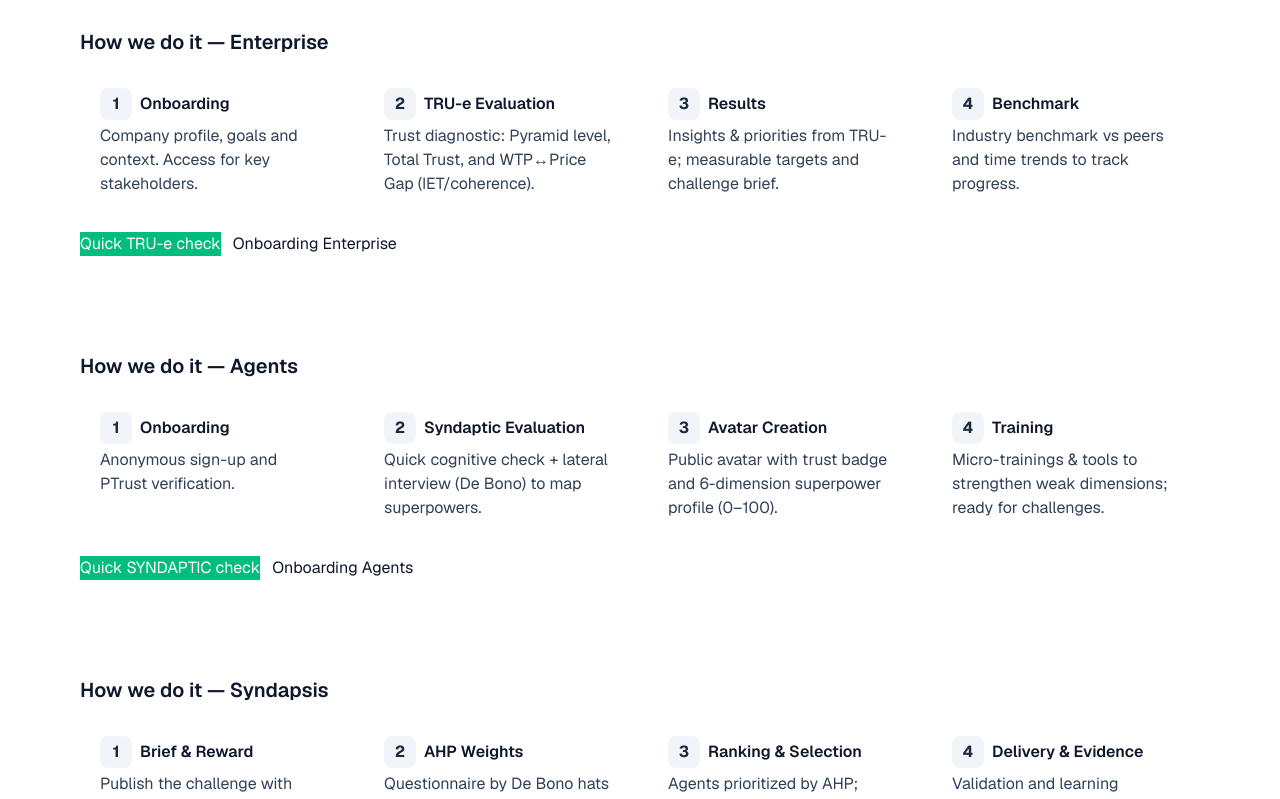
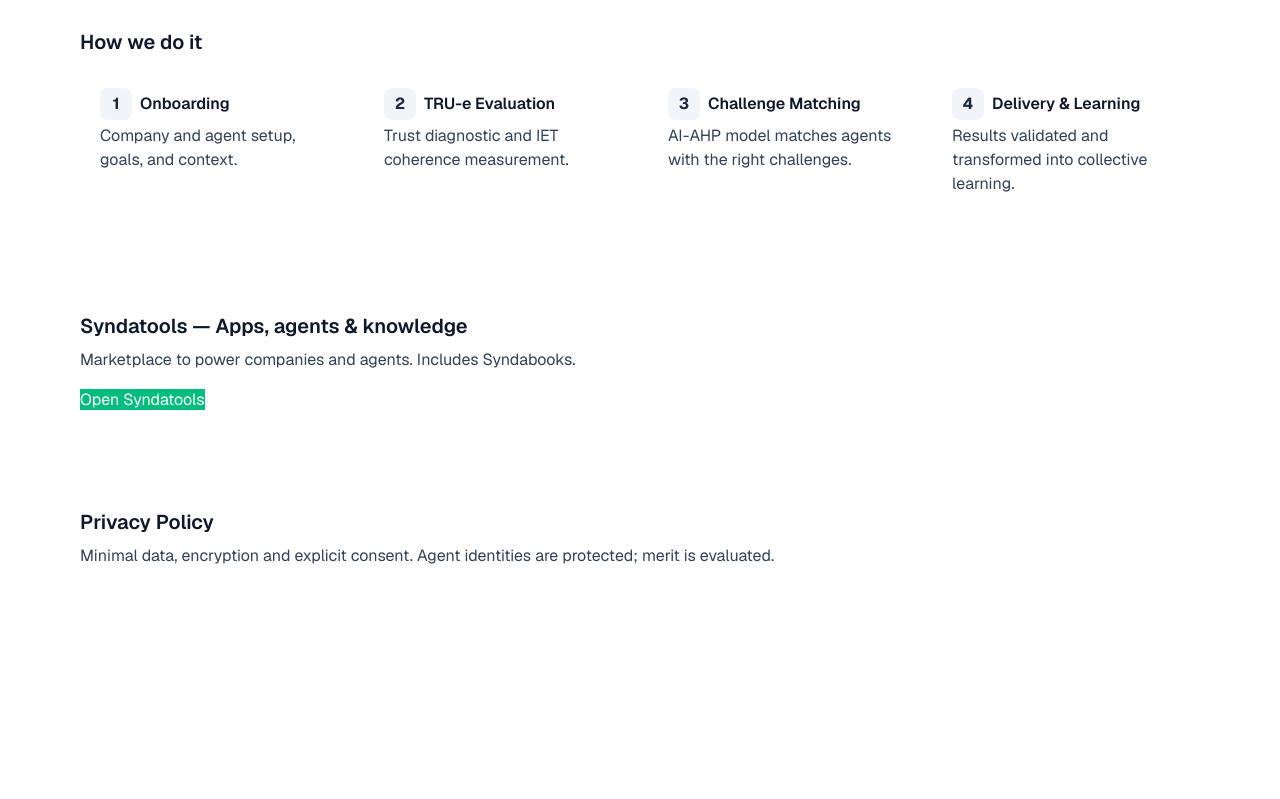
Before and after one commit to christopherrichardson25-SYNDA/syndaverse-dashboard, a Next.js app: page / in a window 1280 px wide. Shown: the part 1460-2259 px from the top of the page. After the commit the page ends 2076 px from the top, so only its background shows below. Built offline with nearby package versions, Linux system fonts and the light colour scheme.

Commit message:
Update page.tsx

```diff
--- a/app/page.tsx
+++ b/app/page.tsx
@@ -26,7 +26,10 @@
       <NavHeader onOpenChat={() => setChatOpen(true)} />
 
       {/* HERO */}
-      <section className="hero relative bg-gradient-to-r from-sky-700 to-blue-900 text-white">
+      <section
+        id="hero"
+        className="hero relative bg-gradient-to-r from-sky-700 to-blue-900 text-white"
+      >
         <div className="container mx-auto max-w-6xl px-4 py-14">
           <div className="grid items-center gap-8 md:grid-cols-2">
             <div>
@@ -34,12 +37,16 @@
                 We make the invisible visible
               </h1>
               <p className="mt-4 text-white/90 md:text-lg">
-                We unite <b>science</b>, <b>resonance</b>, and <b>community</b> to
-                turn <b>difference</b> into a <b>superpower</b> and transform the
-                invisible into a <b>creative force</b>.
+                We unite <b>science</b>, <b>resonance</b>, and <b>community</b>{" "}
+                to turn <b>difference</b> into a <b>superpower</b> and transform
+                the invisible into a <b>creative force</b>.
               </p>
               <div className="mt-6 flex flex-wrap gap-3">
-                <button type="button" className="btn-primary" onClick={() => setManifestoOpen(true)}>
+                <button
+                  type="button"
+                  className="btn-primary"
+                  onClick={() => setManifestoOpen(true)}
+                >
                   Find out more
                 </button>
               </div>
@@ -66,24 +73,55 @@
           </h2>
 
           <div className="grid items-center gap-8 md:grid-cols-3">
-            {/* 2x2 cards con PLUS centrado */}
             <div className="relative md:col-span-2 md:min-h-[360px]">
               <div className="grid gap-6 sm:grid-cols-2">
-                <DiffCard icon={<ShieldIcon />} title="Anonymity First" text="Protects identities → removes bias → only merit matters." />
-                <DiffCard icon={<MedalIcon />} title="Challenge-based Meritocracy" text="Talent is measured by solving real challenges, not resumes." />
-                <DiffCard icon={<NetworkIcon />} title="Collective Intelligence" text="A “super-brain” of diverse minds achieving the impossible." />
-                <DiffCard icon={<BulbIcon />} title="Impact Innovation" text="Transforms the invisible into visible results for business and society." />
+                <DiffCard
+                  icon={<ShieldIcon />}
+                  title="Anonymity First"
+                  text="Protects identities → removes bias → only merit matters."
+                />
+                <DiffCard
+                  icon={<MedalIcon />}
+                  title="Challenge-based Meritocracy"
+                  text="Talent is measured by solving real challenges, not resumes."
+                />
+                <DiffCard
+                  icon={<NetworkIcon />}
+                  title="Collective Intelligence"
+                  text="A “super-brain” of diverse minds achieving the impossible."
+                />
+                <DiffCard
+                  icon={<BulbIcon />}
+                  title="Impact Innovation"
+                  text="Transforms the invisible into visible results for business and society."
+                />
               </div>
-              <div aria-hidden className="pointer-events-none absolute left-1/2 top-1/2 hidden -translate-x-1/2 -translate-y-1/2 select-none sm:block">
-                <span className="z-10 text-amber-400 text-5xl font-black md:text-6xl">+</span>
+              <div
+                aria-hidden
+                className="pointer-events-none absolute left-1/2 top-1/2 hidden -translate-x-1/2 -translate-y-1/2 select-none sm:block"
+              >
+                <span className="z-10 text-amber-400 text-5xl font-black md:text-6xl">
+                  +
+                </span>
               </div>
             </div>
 
-            {/* '=' alineado con el '+' y separado de la imagen */}
             <div className="relative md:h-full md:min-h-[360px]">
-              <span aria-hidden className="pointer-events-none absolute top-1/2 -translate-y-1/2 -left-12 md:-left-16 text-slate-400 text-4xl font-light leading-none md:text-6xl">=</span>
+              <span
+                aria-hidden
+                className="pointer-events-none absolute top-1/2 -translate-y-1/2 -left-12 md:-left-16 text-slate-400 text-4xl font-light leading-none md:text-6xl"
+              >
+                =
+              </span>
               <div className="flex h-full w-full items-center justify-center">
-                <Image src="/bridge.png" alt="Bridge: from the invisible to the visible" width={280} height={160} className="ml-10 h-auto w-56 md:ml-12 md:w-64" priority />
+                <Image
+                  src="/bridge.png"
+                  alt="Bridge: from the invisible to the visible"
+                  width={280}
+                  height={160}
+                  className="ml-10 h-auto w-56 md:ml-12 md:w-64"
+                  priority
+                />
               </div>
             </div>
           </div>
@@ -91,91 +129,114 @@
       </section>
 
       {/* What we do */}
-      <section id="what" className="bg-white">
+      <section id="what-we-do" className="bg-white scroll-mt-24">
         <div className="container mx-auto max-w-6xl px-4 py-12">
-          <h2 className="mb-3 text-xl font-semibold text-slate-900">What we do</h2>
+          <h2 className="mb-3 text-xl font-semibold text-slate-900">
+            What we do
+          </h2>
           <p className="mt-2 max-w-3xl text-lg text-slate-800 md:text-xl">
-            We connect agents with <b>cognitive superpowers</b> who solve complex
-            problems for society and companies in innovative ways. Both companies
-            and agents complete an onboarding to interact through our challenge
-            platform, <b>Syndapsis</b>.
+            We connect agents with <b>cognitive superpowers</b> who solve
+            complex problems for society and companies in innovative ways. Both
+            companies and agents complete an onboarding to interact through our
+            challenge platform, <b>Syndapsis</b>.
           </p>
           <div className="mt-6 flex flex-wrap justify-center gap-3 md:justify-start">
-            <a className="btn-primary" href={REPOS.onboardingEnterprise} target="_blank" rel="noopener">Onboarding Enterprise</a>
-            <a className="btn-outline" href={REPOS.onboardingAgents} target="_blank" rel="noopener">Onboarding Agents</a>
+            <a
+              className="btn-primary"
+              href={REPOS.onboardingEnterprise}
+              target="_blank"
+              rel="noopener"
+            >
+              Onboarding Enterprise
+            </a>
+            <a
+              className="btn-outline"
+              href={REPOS.onboardingAgents}
+              target="_blank"
+              rel="noopener"
+            >
+              Onboarding Agents
+            </a>
           </div>
         </div>
       </section>
 
-      {/* How we do it — Enterprise */}
-      <section id="how-enterprise" className="bg-white">
+      {/* How we do it */}
+      <section id="how-we-do-it" className="bg-white scroll-mt-24">
         <div className="container mx-auto max-w-6xl px-4 py-12">
-          <h2 className="mb-3 text-xl font-semibold text-slate-900">How we do it — Enterprise</h2>
+          <h2 className="mb-3 text-xl font-semibold text-slate-900">
+            How we do it
+          </h2>
           <div className="grid gap-4 md:grid-cols-4">
-            <Step n="1" title="Onboarding" desc="Company profile, goals and context. Access for key stakeholders." />
-            <Step n="2" title="TRU-e Evaluation" desc="Trust diagnostic: Pyramid level, Total Trust, and WTP↔Price Gap (IET/coherence)." />
-            <Step n="3" title="Results" desc="Insights & priorities from TRU-e; measurable targets and challenge brief." />
-            <Step n="4" title="Benchmark" desc="Industry benchmark vs peers and time trends to track progress." />
-          </div>
-          <div className="mt-4 flex flex-wrap gap-3">
-            <Link href="/quick-check" className="btn-primary">Quick TRU-e check</Link>
-            <a className="btn-outline" href={REPOS.onboardingEnterprise} target="_blank" rel="noopener">Onboarding Enterprise</a>
-          </div>
-        </div>
-      </section>
-
-      {/* How we do it — Agents */}
-      <section id="how-agents" className="bg-white">
-        <div className="container mx-auto max-w-6xl px-4 py-12">
-          <h2 className="mb-3 text-xl font-semibold text-slate-900">How we do it — Agents</h2>
-          <div className="grid gap-4 md:grid-cols-4">
-            <Step n="1" title="Onboarding" desc="Anonymous sign-up and PTrust verification." />
-            <Step n="2" title="Syndaptic Evaluation" desc="Quick cognitive check + lateral interview (De Bono) to map superpowers." />
-            <Step n="3" title="Avatar Creation" desc="Public avatar with trust badge and 6-dimension superpower profile (0–100)." />
-            <Step n="4" title="Training" desc="Micro-trainings & tools to strengthen weak dimensions; ready for challenges." />
-          </div>
-          <div className="mt-4 flex flex-wrap gap-3">
-            <a className="btn-primary" href={REPOS.syndapticCalculator} target="_blank" rel="noopener">Quick SYNDAPTIC check</a>
-            <a className="btn-outline" href={REPOS.onboardingAgents} target="_blank" rel="noopener">Onboarding Agents</a>
-          </div>
-        </div>
-      </section>
-
-      {/* How we do it — Syndapsis */}
-      <section id="how" className="bg-white">
-        <div className="container mx-auto max-w-6xl px-4 py-12">
-          <h2 className="mb-3 text-xl font-semibold text-slate-900">How we do it — Syndapsis</h2>
-          <div className="grid gap-4 md:grid-cols-4">
-            <Step n="1" title="Brief & Reward" desc="Publish the challenge with reward and timeline." />
-            <Step n="2" title="AHP Weights" desc="Questionnaire by De Bono hats to define the match." />
-            <Step n="3" title="Ranking & Selection" desc="Agents prioritized by AHP; winners are chosen." />
-            <Step n="4" title="Delivery & Evidence" desc="Validation and learning captured for TRU-e/IET." />
+            <Step
+              n="1"
+              title="Onboarding"
+              desc="Company and agent setup, goals, and context."
+            />
+            <Step
+              n="2"
+              title="TRU-e Evaluation"
+              desc="Trust diagnostic and IET coherence measurement."
+            />
+            <Step
+              n="3"
+              title="Challenge Matching"
+              desc="AI-AHP model matches agents with the right challenges."
+            />
+            <Step
+              n="4"
+              title="Delivery & Learning"
+              desc="Results validated and transformed into collective learning."
+            />
           </div>
         </div>
       </section>
 
       {/* Syndatools */}
-      <section id="syndatools" className="bg-white">
+      <section id="syndatools" className="bg-white scroll-mt-24">
         <div className="container mx-auto max-w-6xl px-4 py-12">
-          <h2 className="mb-2 text-xl font-semibold text-slate-900">Syndatools — Apps, agents & knowledge</h2>
-          <p className="text-slate-700">Marketplace to power companies and agents. Includes Syndabooks.</p>
+          <h2 className="mb-2 text-xl font-semibold text-slate-900">
+            Syndatools — Apps, agents & knowledge
+          </h2>
+          <p className="text-slate-700">
+            Marketplace to power companies and agents. Includes Syndabooks.
+          </p>
           <div className="mt-4">
-            <a className="btn-primary" href={REPOS.syndatools} target="_blank" rel="noopener">Open Syndatools</a>
+            <a
+              className="btn-primary"
+              href={REPOS.syndatools}
+              target="_blank"
+              rel="noopener"
+            >
+              Open Syndatools
+            </a>
           </div>
         </div>
       </section>
 
       {/* Privacy */}
-      <section id="privacy" className="bg-white">
+      <section id="privacy-policy" className="bg-white scroll-mt-24">
         <div className="container mx-auto max-w-6xl px-4 py-12">
-          <h2 className="mb-2 text-xl font-semibold text-slate-900">Privacy Policy</h2>
-          <p className="text-slate-700">Minimal data, encryption and explicit consent. Agent identities are protected; merit is evaluated.</p>
+          <h2 className="mb-2 text-xl font-semibold text-slate-900">
+            Privacy Policy
+          </h2>
+          <p className="text-slate-700">
+            Minimal data, encryption and explicit consent. Agent identities are
+            protected; merit is evaluated.
+          </p>
         </div>
       </section>
 
       {/* Modals */}
-      <ManifestoModal open={manifestoOpen} onClose={() => setManifestoOpen(false)} />
-      <SyndabrainModal open={chatOpen} onClose={() => setChatOpen(false)} pageContext={{ source: "landing", section: "header" }} />
+      <ManifestoModal
+        open={manifestoOpen}
+        onClose={() => setManifestoOpen(false)}
+      />
+      <SyndabrainModal
+        open={chatOpen}
+        onClose={() => setChatOpen(false)}
+        pageContext={{ source: "landing", section: "header" }}
+      />
     </>
   );
 }
@@ -198,11 +259,21 @@
   );
 }
 
-function DiffCard({ icon, title, text }: { icon: ReactNode; title: string; text: string }) {
+function DiffCard({
+  icon,
+  title,
+  text,
+}: {
+  icon: ReactNode;
+  title: string;
+  text: string;
+}) {
   return (
     <div className="card p-6">
       <div className="flex flex-col items-center text-center md:items-start md:text-left">
-        <div className="mb-4 grid h-16 w-16 place-items-center rounded-xl bg-sky-50 text-sky-700">{icon}</div>
+        <div className="mb-4 grid h-16 w-16 place-items-center rounded-xl bg-sky-50 text-sky-700">
+          {icon}
+        </div>
         <h3 className="text-2xl font-semibold text-slate-900">{title}</h3>
         <p className="mt-2 text-[15px] leading-relaxed text-slate-600">{text}</p>
       </div>
@@ -213,34 +284,48 @@
 /* Íconos */
 function ShieldIcon() {
   return (
-    <svg width="28" height="28" viewBox="0 0 24 24" fill="currentColor" aria-hidden>
+    <svg width="28" height="28" viewBox="0 0 24 24" fill="currentColor">
       <path d="M12 2l7 3v6c0 5-3.6 8.9-7 10-3.4-1.1-7-5-7-10V5l7-3Z" />
-      <path d="M10.2 12.8l-1.7-1.7-1.4 1.4 3.1 3.1 6-6-1.4-1.4-4.6 4.6Z" fill="#10B981" />
+      <path
+        d="M10.2 12.8l-1.7-1.7-1.4 1.4 3.1 3.1 6-6-1.4-1.4-4.6 4.6Z"
+        fill="#10B981"
+      />
     </svg>
   );
 }
+
 function MedalIcon() {
   return (
-    <svg width="28" height="28" viewBox="0 0 24 24" fill="currentColor" aria-hidden>
+    <svg width="28" height="28" viewBox="0 0 24 24" fill="currentColor">
       <path d="M8 3h8l-2.5 5H10.5L8 3Z" />
       <circle cx="12" cy="14" r="5" />
-      <path d="M12 11.5l.9 1.9 2.1.3-1.5 1.5.3 2.1-1.8-1-1.8 1 .3-2.1-1.5-1.5 2.1-.3.9-1.9Z" fill="#F59E0B" />
+      <path
+        d="M12 11.5l.9 1.9 2.1.3-1.5 1.5.3 2.1-1.8-1-1.8 1 .3-2.1-1.5-1.5 2.1-.3.9-1.9Z"
+        fill="#F59E0B"
+      />
     </svg>
   );
 }
+
 function NetworkIcon() {
   return (
-    <svg width="28" height="28" viewBox="0 0 24 24" fill="currentColor" aria-hidden>
+    <svg width="28" height="28" viewBox="0 0 24 24" fill="currentColor">
       <circle cx="6" cy="6" r="2.2" />
       <circle cx="18" cy="6" r="2.2" />
       <circle cx="12" cy="18" r="2.2" />
-      <path d="M7.8 7.2 10.6 16M16.2 7.2 13.4 16M8.2 6h7.6" stroke="currentColor" strokeWidth="1.8" fill="none" />
+      <path
+        d="M7.8 7.2 10.6 16M16.2 7.2 13.4 16M8.2 6h7.6"
+        stroke="currentColor"
+        strokeWidth="1.8"
+        fill="none"
+      />
     </svg>
   );
 }
+
 function BulbIcon() {
   return (
-    <svg width="28" height="28" viewBox="0 0 24 24" fill="currentColor" aria-hidden>
+    <svg width="28" height="28" viewBox="0 0 24 24" fill="currentColor">
       <path d="M12 3a7 7 0 0 1 5.7 11.1c-.7 1-1.7 2-1.7 3.2v.7H8v-.7c0-1.2-1-2.2-1.7-3.2A7 7 0 0 1 12 3Z" />
       <rect x="9" y="19" width="6" height="2" rx="1" />
       <path d="M9 22h6" stroke="currentColor" strokeWidth="1.5" />
@@ -252,7 +337,9 @@
   return (
     <div className="card p-5">
       <div className="flex items-center gap-2">
-        <span className="grid h-8 w-8 place-items-center rounded-lg bg-slate-100 font-bold text-slate-800">{n}</span>
+        <span className="grid h-8 w-8 place-items-center rounded-lg bg-slate-100 font-bold text-slate-800">
+          {n}
+        </span>
         <h3 className="font-semibold text-slate-900">{title}</h3>
       </div>
       <p className="mt-1 text-slate-700">{desc}</p>
```
